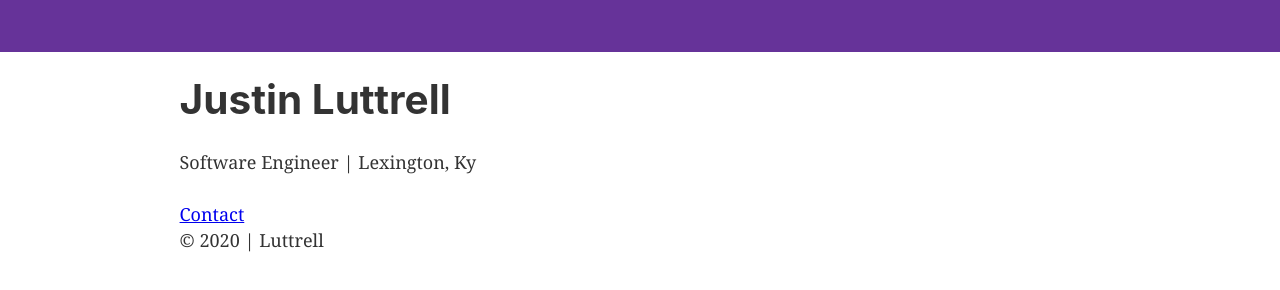
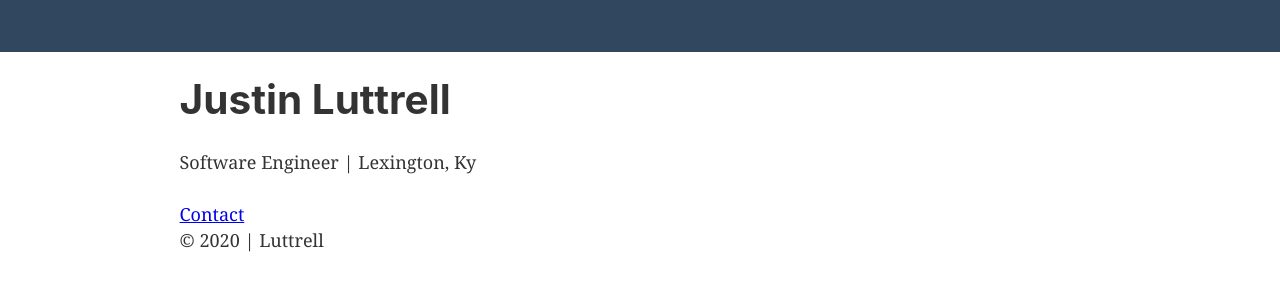
Before and after one commit to justin-luttrell/portfolio, a Gatsby site: page / in a window 1280 px wide. Built offline with nearby package versions, Linux system fonts and the light colour scheme; Gatsby itself is replaced by a stand-in of ours.

Commit message:
Test deploy

```diff
--- a/src/components/header.js
+++ b/src/components/header.js
@@ -5,7 +5,7 @@ import React from "react"
 const Header = ({ siteTitle }) => (
   <header
     style={{
-      background: `rebeccapurple`,
+      background: `#31465f`,
       marginBottom: `1.45rem`,
     }}
   >
```
